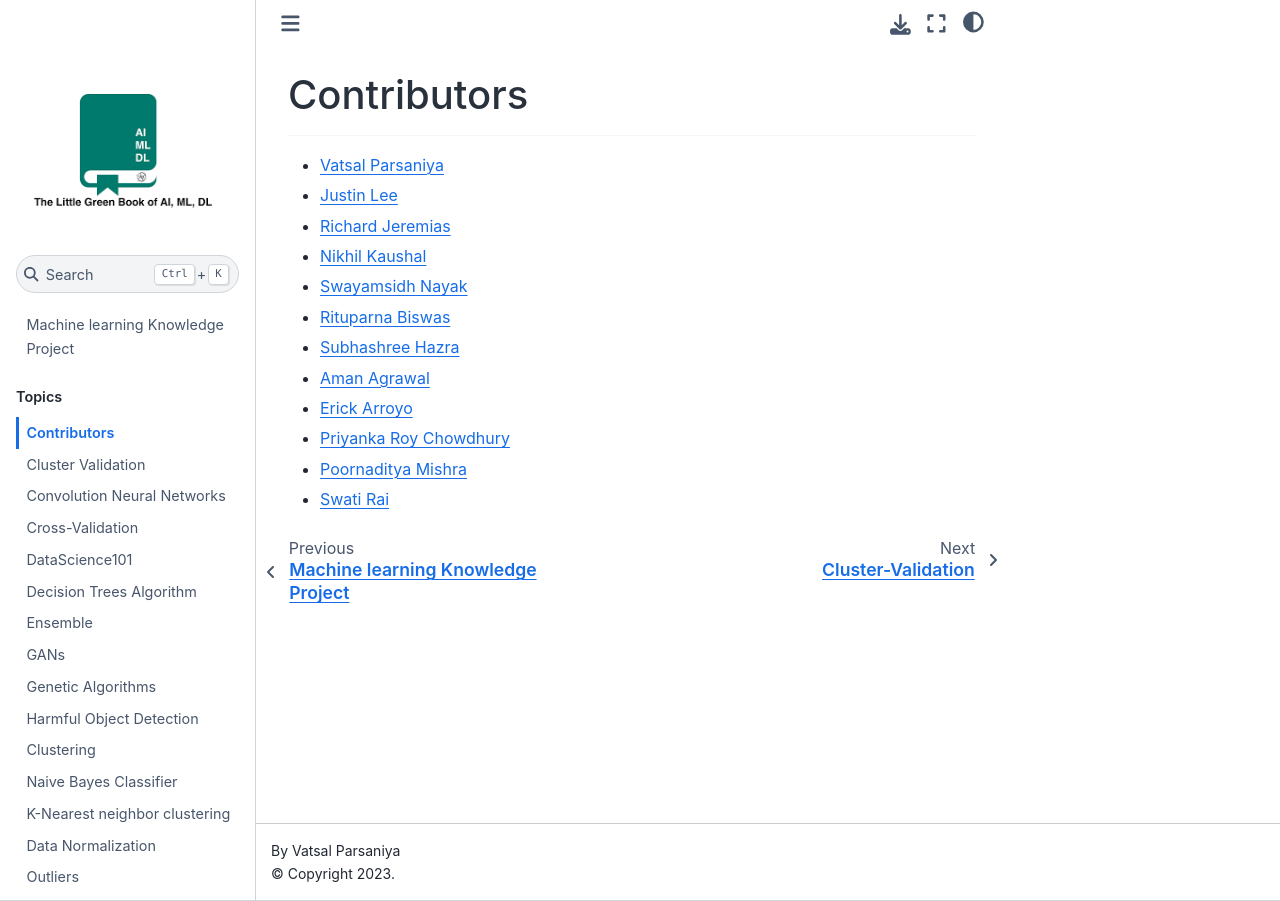
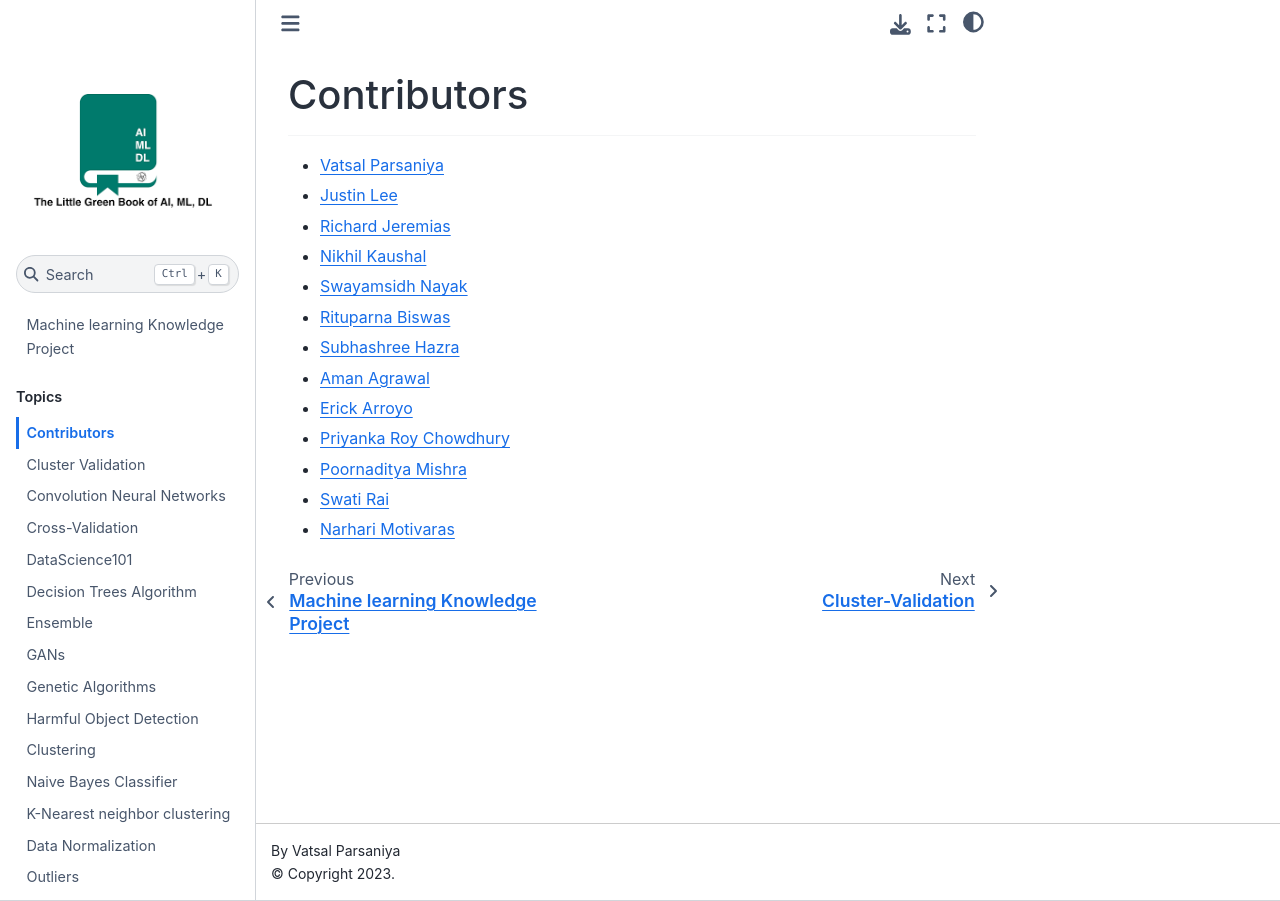
Before and after one commit to Vatsalparsaniya/ML_Knowledge, a Jupyter Book: the page built from Contributors.md, in a window 1280 px wide. Built offline with Jupyter Book 1.0.4 settings and Sphinx 7.4.7 and the Sphinx Book theme 1.1.4, drawn with Linux system fonts in a browser that asks for light colours.

Commit message:
Update Contributors.md

```diff
--- a/Contributors.md
+++ b/Contributors.md
@@ -13,3 +13,4 @@
 * [Priyanka Roy Chowdhury](https://github.com/prc98)
 * [Poornaditya Mishra](https://github.com/poornaditya1)
 * [Swati Rai](https://github.com/rai1410swati)
+* [Narhari Motivaras](https://github.com/Narhari-motivaras)
```
